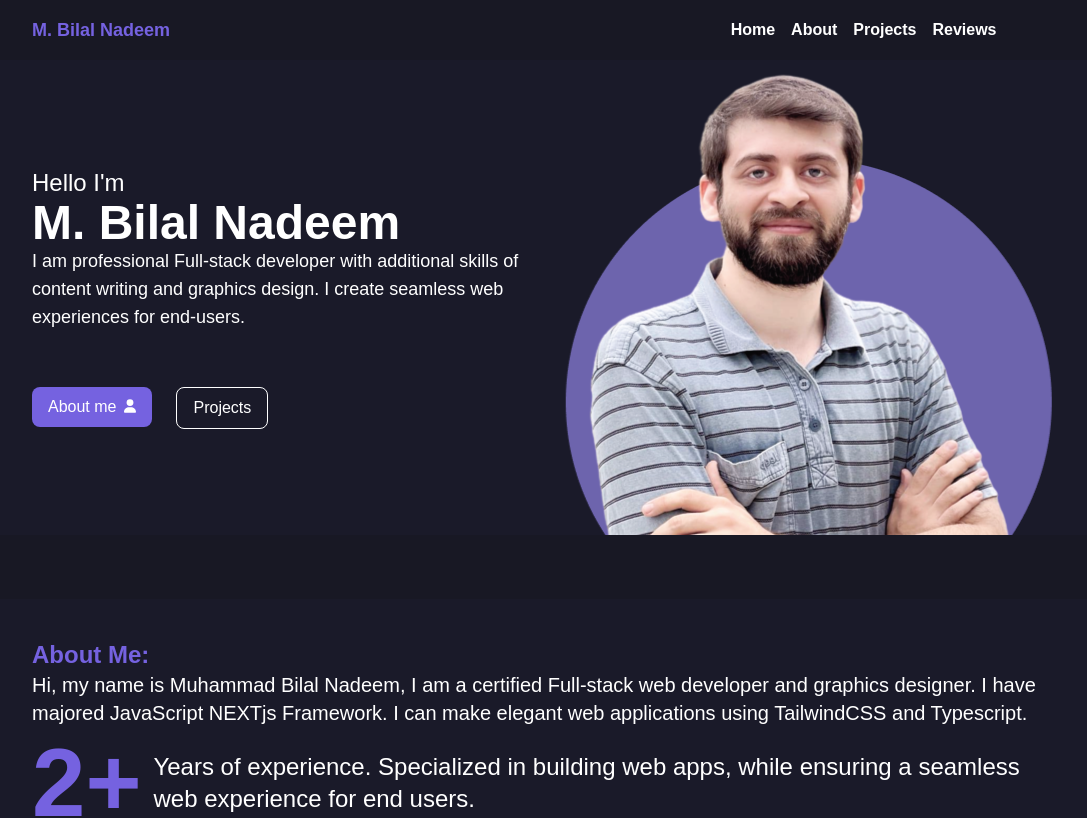
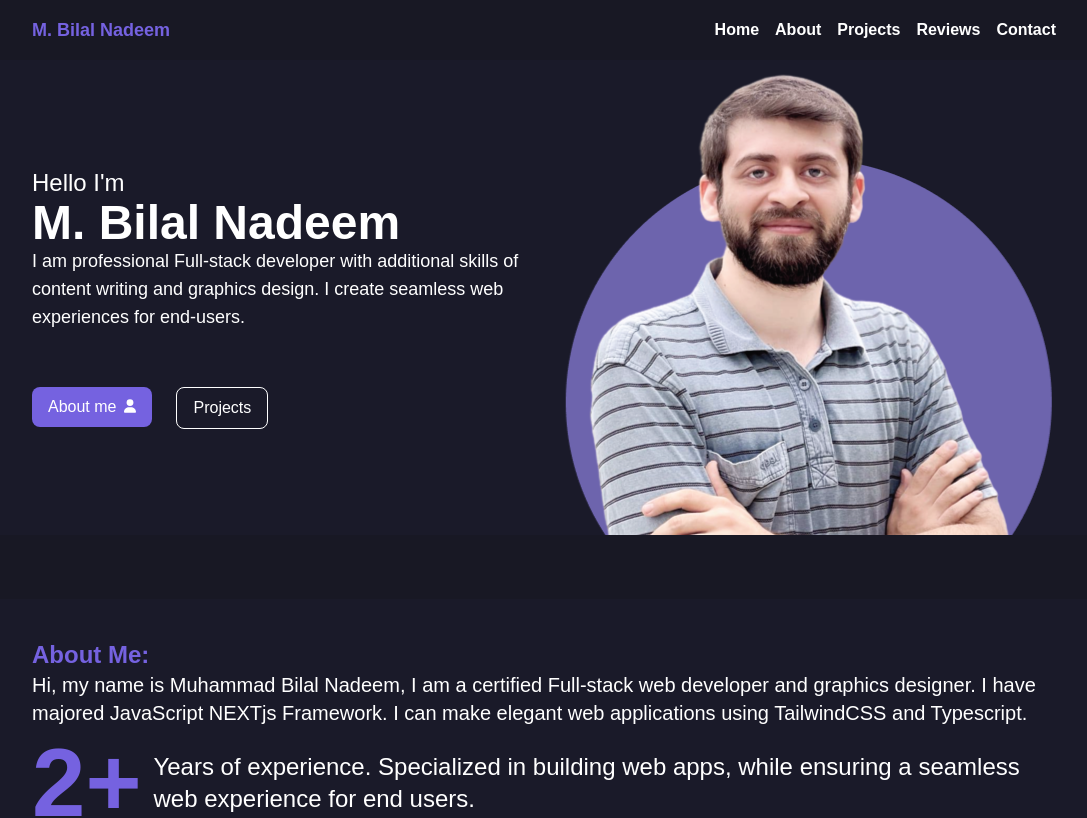
Before and after one commit to web-desire-creator/portfolio-website, a Next.js app: page / in a window 1280 px wide. Shown: the top 818 px of the page, without its empty margins (96-1183 px from the left). Built offline with nearby package versions, Linux system fonts and the light colour scheme.

Commit message:
fixed bugs

```diff
--- a/app/layout/Header.tsx
+++ b/app/layout/Header.tsx
@@ -26,6 +26,9 @@ const Header = () => {
       <a href="#reviews">
       <button className='basis-1/4 hover:text-[#7562E0]'>Reviews</button>
       </a>
+      <a href="#Contact">
+      <button className='basis-1/4 hover:text-[#7562E0]'>Contact</button>
+      </a>
     </div>
   </div>}/>
   </div>
--- a/app/widgets/shared/components/Reviews.tsx
+++ b/app/widgets/shared/components/Reviews.tsx
@@ -3,7 +3,7 @@ import Client from '../asserts/Client'
 import Wrapper from '../asserts/Wrapper'
 
 const Reviews = () => (
-    <div id="review" className='bg-[#1a1a29]'>
+    <div id="reviews" className='bg-[#1a1a29]'>
         <Wrapper childern={
         <>
             <div className='text-3xl py-6 font-semibold text-[#7562E0]'>Reviews:</div>
```
